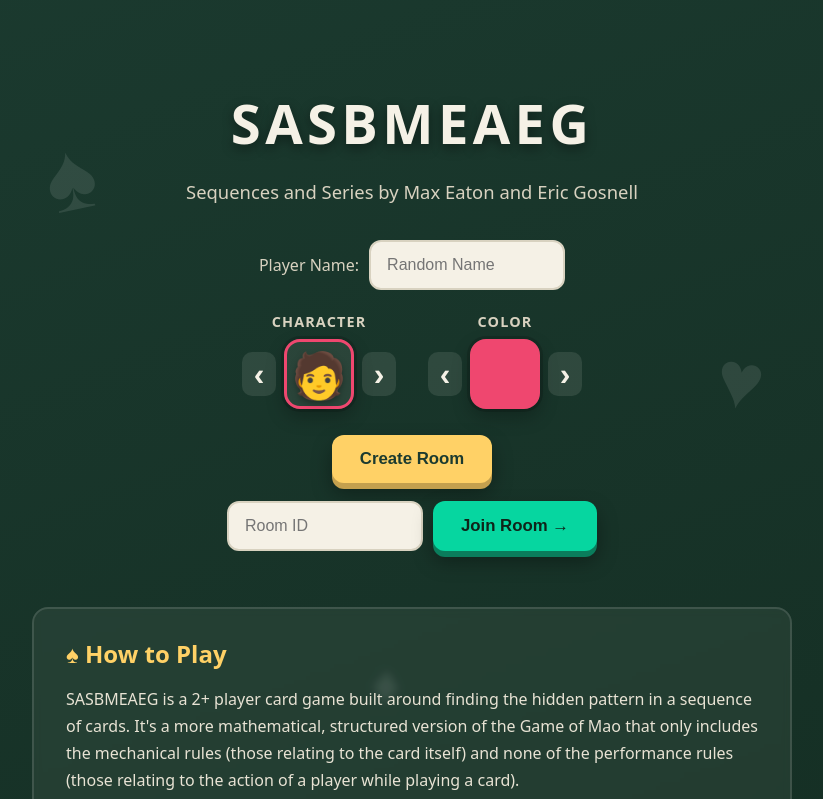
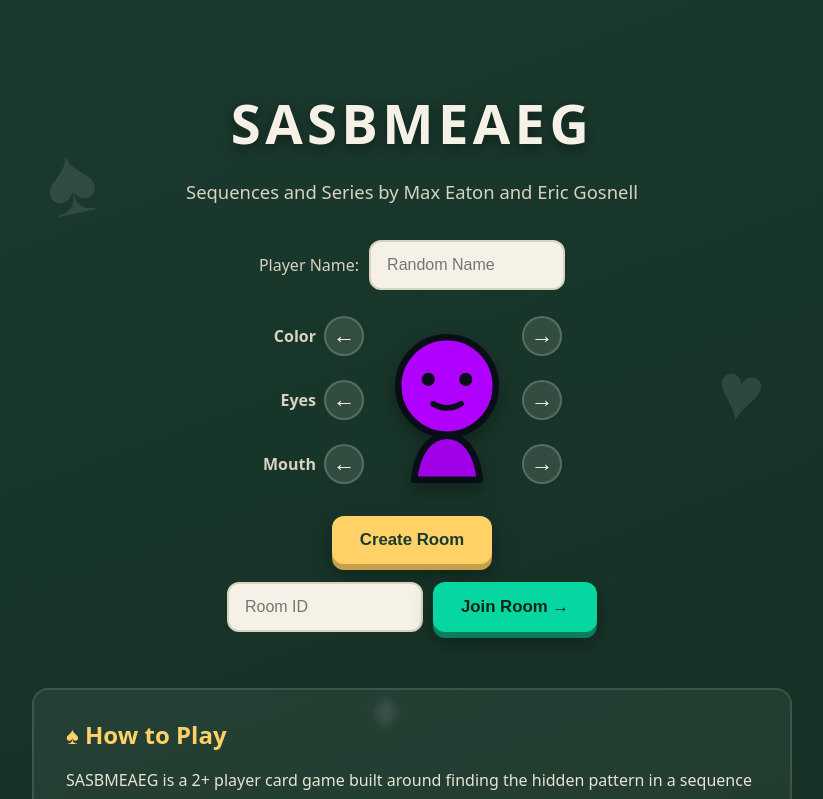
Before and after one commit to EricGosnell/sasbmeaeg, a SvelteKit app in the folder yard/frontend/: page / in a window 1280 px wide. Shown: the top 799 px of the page, without its empty margins (228-1051 px from the left). Built offline with nearby package versions, Linux system fonts and the light colour scheme.

Commit message:
Add customizable mouth and eyes

```diff
--- a/yard/frontend/src/routes/+page.svelte
+++ b/yard/frontend/src/routes/+page.svelte
@@ -5,59 +5,48 @@ import "$lib/styles/landing.css";
 let playerName = $state("");
 let roomId = $state("");
 
-const characters = ["🧑", "🤠", "😎", "🤓", "🥸", "👻", "🤖", "👽"];
+let selectedColor = $state(0);
+let selectedEyes = $state(0);
+let selectedMouth = $state(0);
+
 const colors = [
-	"#ef476f",
-	"#ffd166",
-	"#06d6a0",
-	"#118ab2",
-	"#9b5de5",
-	"#f78c6b",
-	"#90be6d",
-	"#f15bb5"
+	{ name: "Purple", head: "#b000ff", body: "#a000e8" },
+	{ name: "Blue", head: "#168cff", body: "#0874d9" },
+	{ name: "Green", head: "#06d6a0", body: "#05b889" },
+	{ name: "Red", head: "#ef476f", body: "#d9365e" },
+	{ name: "Yellow", head: "#ffd166", body: "#e6b94f" }
 ];
 
-let characterIndex = $state(0);
-let colorIndex = $state(0);
+const eyes = [
+	"Dot",
+	"Sleepy",
+	"Big"
+];
 
-const selectedCharacter = $derived(characters[characterIndex]);
-const selectedColor = $derived(colors[colorIndex]);
+const mouths = [
+	"Smile",
+	"Flat",
+	"Happy"
+];
 
-function previousCharacter() {
-	characterIndex =
-		(characterIndex - 1 + characters.length) % characters.length;
-}
-
-function nextCharacter() {
-	characterIndex = (characterIndex + 1) % characters.length;
-}
-
-function previousColor() {
-	colorIndex =
-		(colorIndex - 1 + colors.length) % colors.length;
-}
-
-function nextColor() {
-	colorIndex = (colorIndex + 1) % colors.length;
+function getCharacter() {
+	return {
+		color: colors[selectedColor].name,
+		eyes: eyes[selectedEyes],
+		mouth: mouths[selectedMouth]
+	};
 }
 
 function savePlayer() {
+	sessionStorage.setItem("playerName", playerName);
+	sessionStorage.setItem("playerCharacter", JSON.stringify(getCharacter()));
+}
+
+async function createRoom(){
 	const playerId = crypto.randomUUID();
 
 	sessionStorage.setItem("playerId", playerId);
-	sessionStorage.setItem("playerName", playerName);
-	sessionStorage.setItem("playerCharacter", selectedCharacter);
-	sessionStorage.setItem("playerColor", selectedColor);
-
-	return playerId;
-}
-
-
-async function createRoom(){
-	const playerId = savePlayer();
-
-	sessionStorage.setItem("playerId", playerId);
-	sessionStorage.setItem("playerName", playerName);
+	savePlayer();
 
 	connect(
 		(msg)=>{
@@ -71,9 +60,7 @@ async function createRoom(){
 			send({
 				type:"create",
 				playerId,
-				playerName,
-				playerCharacter: selectedCharacter,
-				playerColor: selectedColor
+				character: getCharacter()
 			});
 		}
 	);
@@ -85,7 +72,10 @@ function joinRoom() {
 		return;
 	}
 
-	const playerId = savePlayer();
+	const playerId = crypto.randomUUID();
+
+	sessionStorage.setItem("playerId", playerId);
+	savePlayer();
 
 	connect(
 		(msg) => {
@@ -137,62 +127,142 @@ function joinRoom() {
 				/>
 			</div>
 
-			<div class="customization">
-				<div class="picker">
-					<label>Character</label>
+			<div class="character-picker">
 
-					<div class="carousel">
-						<button
-							class="carousel-arrow"
-							aria-label="Previous character"
-							onclick={previousCharacter}
-						>
-							‹
-						</button>
-
-						<div
-							class="character-preview"
-							style={`--player-color: ${selectedColor}`}
-						>
-							<span>{selectedCharacter}</span>
+				<div class="character-label color-label">
+					Color
 				</div>
 
 				<button
-							class="carousel-arrow"
-							aria-label="Next character"
-							onclick={nextCharacter}
+					class="carousel-arrow color-left"
+					type="button"
+					onclick={() => selectedColor = (selectedColor - 1 + colors.length) % colors.length}
+					aria-label="Previous color"
 				>
-							›
+					←
 				</button>
-					</div>
+
+				<div class="character-preview">
+					<svg
+						viewBox="0 0 160 180"
+						class="character"
+						role="img"
+						aria-label="Character preview"
+					>
+						<path
+							d="M45 175
+								C48 145 62 128 80 128
+								C98 128 112 145 115 175
+								Z"
+							fill={colors[selectedColor].body}
+							stroke="#090d18"
+							stroke-width="7"
+							stroke-linejoin="round"
+						/>
+
+						<circle
+							cx="80"
+							cy="75"
+							r="52"
+							fill={colors[selectedColor].head}
+							stroke="#090d18"
+							stroke-width="7"
+						/>
+
+						{#if selectedEyes === 0}
+							<circle cx="60" cy="68" r="7" fill="#090d18" />
+							<circle cx="100" cy="68" r="7" fill="#090d18" />
+						{:else if selectedEyes === 1}
+							<rect x="52" y="62" width="16" height="8" rx="4" fill="#090d18" />
+							<rect x="92" y="62" width="16" height="8" rx="4" fill="#090d18" />
+						{:else if selectedEyes === 2}
+							<circle cx="60" cy="68" r="10" fill="#090d18" />
+							<circle cx="100" cy="68" r="10" fill="#090d18" />
+							<circle cx="63" cy="65" r="3" fill="white" />
+							<circle cx="103" cy="65" r="3" fill="white" />
+						{/if}
+
+						{#if selectedMouth === 0}
+							<path
+								d="M65 94 Q80 103 95 94"
+								fill="none"
+								stroke="#090d18"
+								stroke-width="6"
+								stroke-linecap="round"
+							/>
+						{:else if selectedMouth === 1}
+							<path
+								d="M65 96 L95 96"
+								fill="none"
+								stroke="#090d18"
+								stroke-width="6"
+								stroke-linecap="round"
+							/>
+						{:else if selectedMouth === 2}
+							<path
+								d="M65 94 Q80 108 95 94"
+								fill="none"
+								stroke="#090d18"
+								stroke-width="6"
+								stroke-linecap="round"
+							/>
+						{/if}
+					</svg>
 				</div>
 
-				<div class="picker">
-					<label>Color</label>
-
-					<div class="carousel">
 				<button
-							class="carousel-arrow"
-							aria-label="Previous color"
-							onclick={previousColor}
+					class="carousel-arrow color-right"
+					type="button"
+					onclick={() => selectedColor = (selectedColor + 1) % colors.length}
+					aria-label="Next color"
 				>
-							‹
+					→
 				</button>
 
-						<div
-							class="color-preview"
-							style={`--player-color: ${selectedColor}`}
-						></div>
+				<div class="character-label eyes-label">
+					Eyes
+				</div>
 
 				<button
-							class="carousel-arrow"
-							aria-label="Next color"
-							onclick={nextColor}
+					class="carousel-arrow eyes-left"
+					type="button"
+					onclick={() => selectedEyes = (selectedEyes - 1 + eyes.length) % eyes.length}
+					aria-label="Previous eyes"
 				>
-							›
+					←
 				</button>
+
+				<button
+					class="carousel-arrow eyes-right"
+					type="button"
+					onclick={() => selectedEyes = (selectedEyes + 1) % eyes.length}
+					aria-label="Next eyes"
+				>
+					→
+				</button>
+
+				<div class="character-label mouth-label">
+					Mouth
 				</div>
-				</div>
+
+				<button
+					class="carousel-arrow mouth-left"
+					type="button"
+					onclick={() => selectedMouth = (selectedMouth - 1 + mouths.length) % mouths.length}
+					aria-label="Previous mouth"
+				>
+					←
+				</button>
+
+				<button
+					class="carousel-arrow mouth-right"
+					type="button"
+					onclick={() => selectedMouth = (selectedMouth + 1) % mouths.length}
+					aria-label="Next mouth"
+				>
+					→
+				</button>
+
 			</div>
 
 			<button class="primary" onclick={createRoom}>
```
Also changed, not shown: yard/frontend/src/routes/room/[id]/+page.svelte (+133 -11 lines), yard/frontend/src/lib/styles/landing.css, 1 other file (tests, documents, lock files or other folders). Lines whose indentation alone changed are shown as unchanged.
